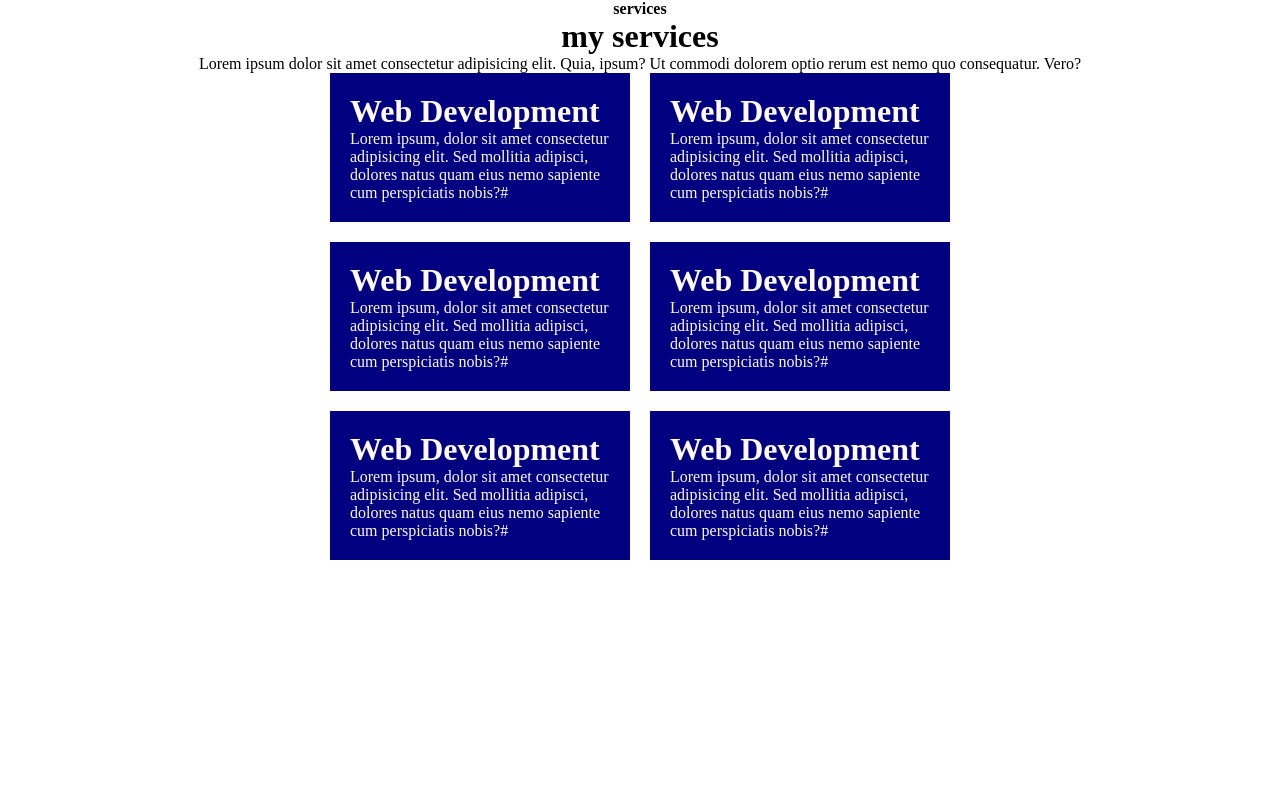
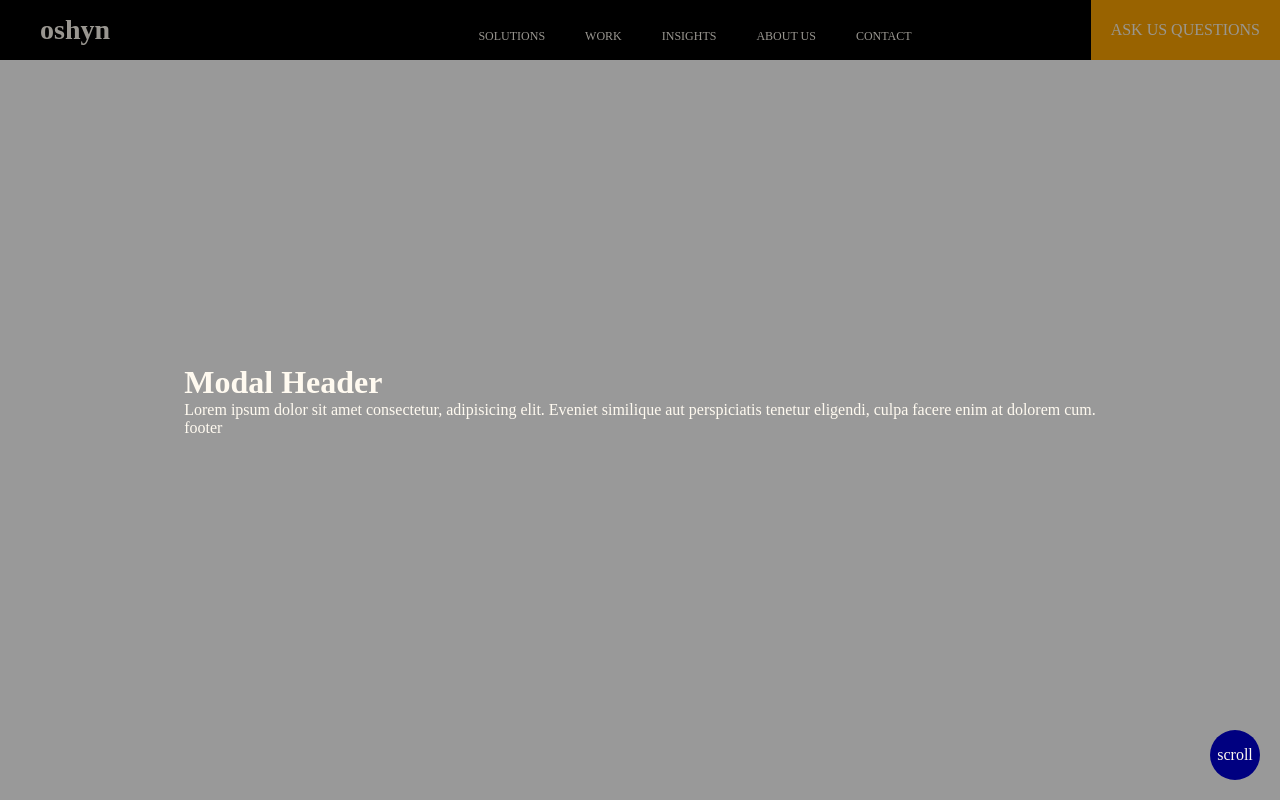
Before and after one commit to kenny555max/css-layout, a plain HTML site: page index.html in a window 1280 px wide. Drawn offline with Linux system fonts and the light colour scheme.

Commit message:
first commit

```diff
--- a/index.html
+++ b/index.html
@@ -4,42 +4,54 @@
     <meta charset="UTF-8">
     <meta http-equiv="X-UA-Compatible" content="IE=edge">
     <meta name="viewport" content="width=device-width, initial-scale=1.0">
-    <title>CSS Layout</title>
+    <title>css layout</title>
     <link rel="stylesheet" href="style.css">
 </head>
 <body>
-    <div class="services">
-        <div class="title">
-            <h4>services</h4>
-            <h1>my services</h1>
-            <p>Lorem ipsum dolor sit amet consectetur adipisicing elit. Quia, ipsum? Ut commodi dolorem optio rerum est nemo quo consequatur. Vero?</p>
-        </div>
-        <div class="parent">
-            <div class="child1">
-                <h1>Web Development</h1>
-                <p>Lorem ipsum, dolor sit amet consectetur adipisicing elit. Sed mollitia adipisci, dolores natus quam eius nemo sapiente cum perspiciatis nobis?#</p>
+    <header>
+        <nav>
+            <div class="logo" id="logo">
+                <h1>oshyn</h1>
             </div>
-            <div class="child2">
-                <h1>Web Development</h1>
-                <p>Lorem ipsum, dolor sit amet consectetur adipisicing elit. Sed mollitia adipisci, dolores natus quam eius nemo sapiente cum perspiciatis nobis?#</p>
+            <ul class="lists">
+                <li>
+                    <a href="#">solutions</a>
+                </li>
+                <li>
+                    <a href="#">work</a>
+                </li>
+                <li>
+                    <a href="#">insights</a>
+                </li>
+                <li>
+                    <a href="#">about us</a>
+                </li>
+                <li>
+                    <a href="#">contact</a>
+                </li>
+            </ul>
+            <div class="ask-us">
+                <a href="#">ask us questions</a>
             </div>
-            <div class="child3">
-                <h1>Web Development</h1>
-                <p>Lorem ipsum, dolor sit amet consectetur adipisicing elit. Sed mollitia adipisci, dolores natus quam eius nemo sapiente cum perspiciatis nobis?#</p>
-            </div>
-            <div class="child4">
-                <h1>Web Development</h1>
-                <p>Lorem ipsum, dolor sit amet consectetur adipisicing elit. Sed mollitia adipisci, dolores natus quam eius nemo sapiente cum perspiciatis nobis?#</p>
-            </div>
-            <div class="child5">
-                <h1>Web Development</h1>
-                <p>Lorem ipsum, dolor sit amet consectetur adipisicing elit. Sed mollitia adipisci, dolores natus quam eius nemo sapiente cum perspiciatis nobis?#</p>
-            </div>
-            <div class="child6">
-                <h1>Web Development</h1>
-                <p>Lorem ipsum, dolor sit amet consectetur adipisicing elit. Sed mollitia adipisci, dolores natus quam eius nemo sapiente cum perspiciatis nobis?#</p>
+        </nav>
+    </header>
+    <div class="modal">
+        <div class="modal-dialog">
+            <div class="modal-content">
+                <div class="modal-header">
+                    <h1>Modal Header</h1>
+                </div>
+                <div class="modal-body">
+                    <p>Lorem ipsum dolor sit amet consectetur, adipisicing elit. Eveniet similique aut perspiciatis tenetur eligendi, culpa facere enim at dolorem cum.</p>
+                </div>
+                <div class="modal-footer">
+                    <p>footer</p>
+                </div>
             </div>
         </div>
     </div>
+    <div class="scroll-to-top">
+        <p>scroll</p>
+    </div>
 </body>
 </html>
--- a/style.css
+++ b/style.css
@@ -3,29 +3,80 @@
     padding: 0;
     box-sizing: border-box;
 }
-.services{
+a{
+    color: floralwhite;
+    text-decoration: none;
+    text-transform: uppercase;
+}
+header{
+    height: 60px;
+    background-color: black;
+    position: fixed;
+    width: 100%;
+}
+header nav{
     display: flex;
-    flex-direction: column;
-    /* justify-content: center; */
+    justify-content: space-between;
     align-items: center;
-    height: 100vh;
+    width: 100%;
+    color: floralwhite;
+    height: 100%;
+    position: relative;
 }
-.services .title{
-    text-align: center;
+header nav #logo h1{
+    font-size: 28px;
+    margin-left: 40px;
 }
-.parent{
+header nav ul{
     display: flex;
-    flex-wrap: wrap;
-    justify-content: center;
-    width: 50%;
-    /* background-color: red; */
-    gap: 20px;
-    /* padding: 20px 0; */
+    list-style: none;
+    margin: 0 auto;
 }
-.parent div{
-    width: 300px;
-    height: auto;
+header nav ul li{
+    margin-top: 10px;
+}
+header nav ul li a{
+    padding: 20px 20px;
+    font-size: 12px;
+}
+header nav .ask-us{
+    height: 100%;
+    position: absolute;
+    right: 0;
+}
+header nav .ask-us a{
+    background-color: orange;
+    display: block;
+    height: 100%;
+    display: flex;
+    align-items: center;
+    padding: 0 20px;
+}
+.scroll-to-top{
     background-color: navy;
     color: floralwhite;
-    padding: 20px 20px 20px 20px;
+    width: 50px;
+    height: 50px;
+    border-radius: 100%;
+    display: flex;
+    justify-content: center;
+    align-items: center;
+    cursor: pointer;
+    position: fixed;
+    right: 20px;
+    bottom: 20px;
 }
+.modal{
+    position: fixed;
+    height: 100%;
+    width: 100%;
+    top: 0;
+    bottom: 0;
+    right: 0;
+    left: 0;
+    background-color: rgba(0, 0, 0, 0.4);
+    color: floralwhite;
+    display: flex;
+    justify-content: center;
+    align-items: center;
+}
```
